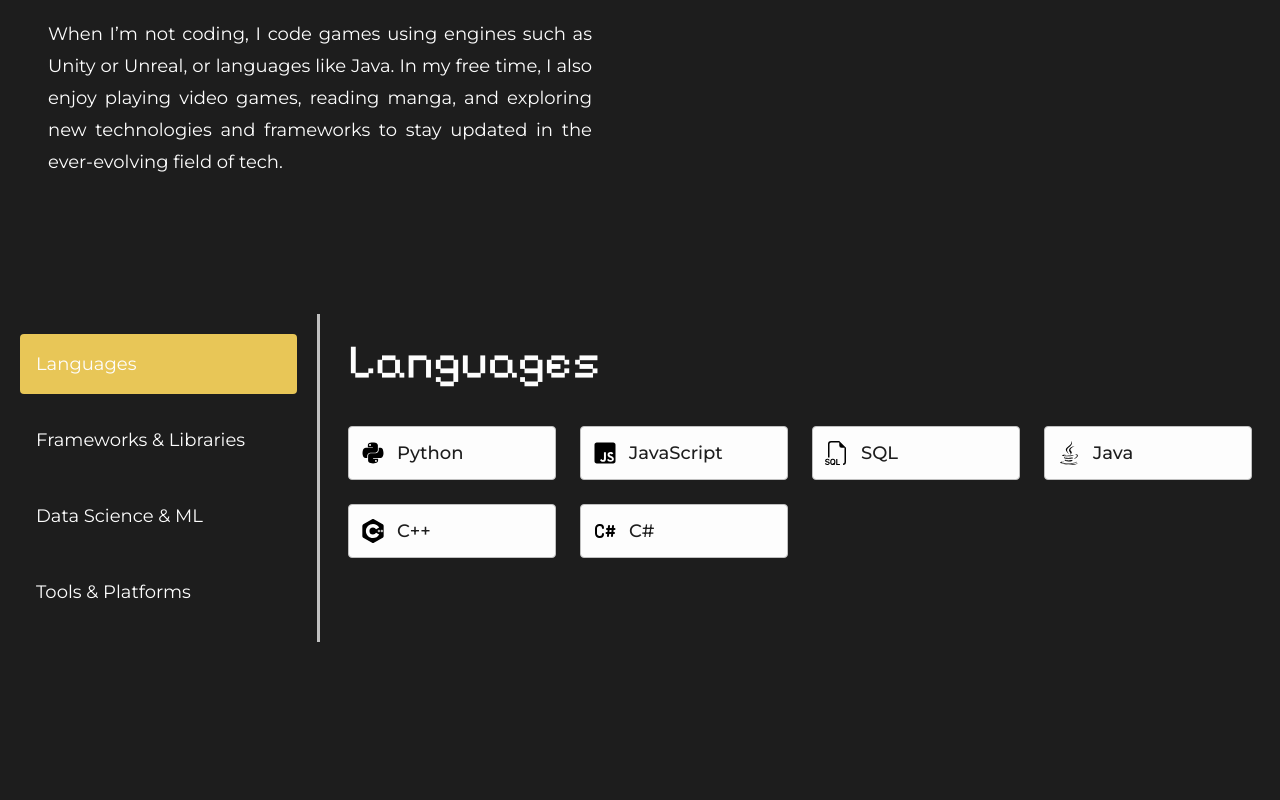
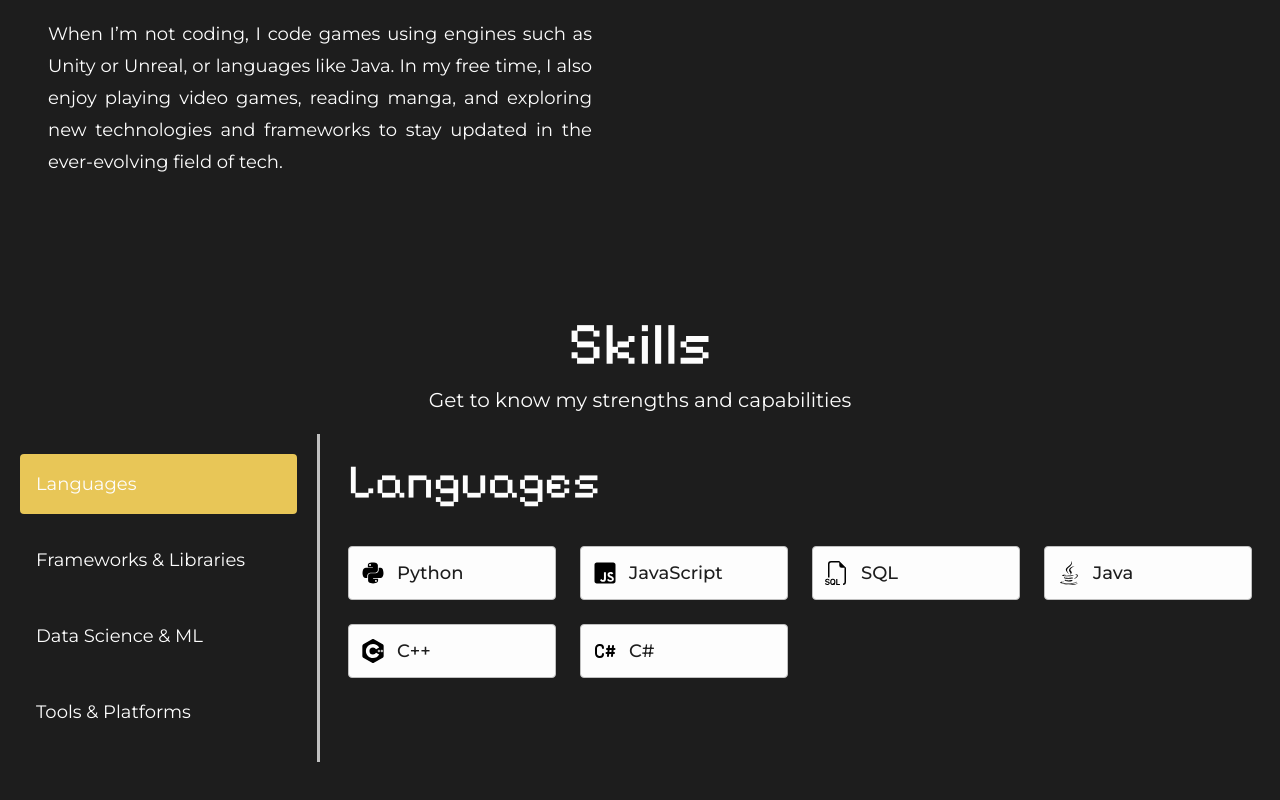
Before and after one commit to Avidrei/github-portfolio, a Next.js app: page / in a window 1280 px wide. Shown: the part 1286-2086 px from the top of the page. Built offline with nearby package versions, Linux system fonts and the light colour scheme.

Commit message:
Update Skills.tsx

```diff
--- a/src/app/components/Skills.tsx
+++ b/src/app/components/Skills.tsx
@@ -2,7 +2,7 @@
 
 import { useState } from "react";
 import type { ReactNode } from "react";
-import { TbBrandCSharp } from "react-icons/tb";
+import { TbBrandCSharp, TbBrandNextjs } from "react-icons/tb";
 import { FaPython, FaJsSquare, FaReact, FaNodeJs, FaJava, FaGit, FaDocker } from "react-icons/fa";
 import { SiNumpy, SiScikitlearn, SiTensorflow, SiPytorch, SiTailwindcss, SiCplusplus,
        SiPandas, SiKeras, SiTableau, SiJupyter} from "react-icons/si";
@@ -25,7 +25,7 @@
     ],
     "Frameworks & Libraries": [
       { name: "React", icon: <FaReact /> },
-      { name: "Next.js", icon: <FaReact /> },
+      { name: "Next.js", icon: <TbBrandNextjs /> },
       { name: "Node.js", icon: <FaNodeJs /> },
       { name: "Tailwind CSS", icon: <SiTailwindcss /> },
     ],
@@ -49,10 +49,13 @@
   const [selectedCategory, setSelectedCategory] = useState(categories[0]);
 
   return (
-    <section className="flex bg-(--color-bsblack) min-h-screen">
-    <div>
-
+    <section className="flex flex-col bg-(--color-bsblack) min-h-screen">
+    {/* Skills Text*/}
+    <div className="flex flex-col items-center justify-center">
+        <h2 className="text-6xl font-pix text-(--color-bswhite)">Skills </h2>
+        <h3 className="mt-3 mb-5 text-xl font-mont text-(--color-bswhite)">Get to know my strengths and capabilities</h3>
     </div>
+    <div className="flex">
       {/* Left Nav */}
       <nav className="w-1/4 border-r-3 border-(--color-bssilver) p-5 flex flex-col space-y-4 sticky top-0 h-8/12">
         {categories.map((cat) => (
@@ -80,6 +83,7 @@
           ))}
         </div>
       </div>
+    </div>
     </section>
   );
 }
```
